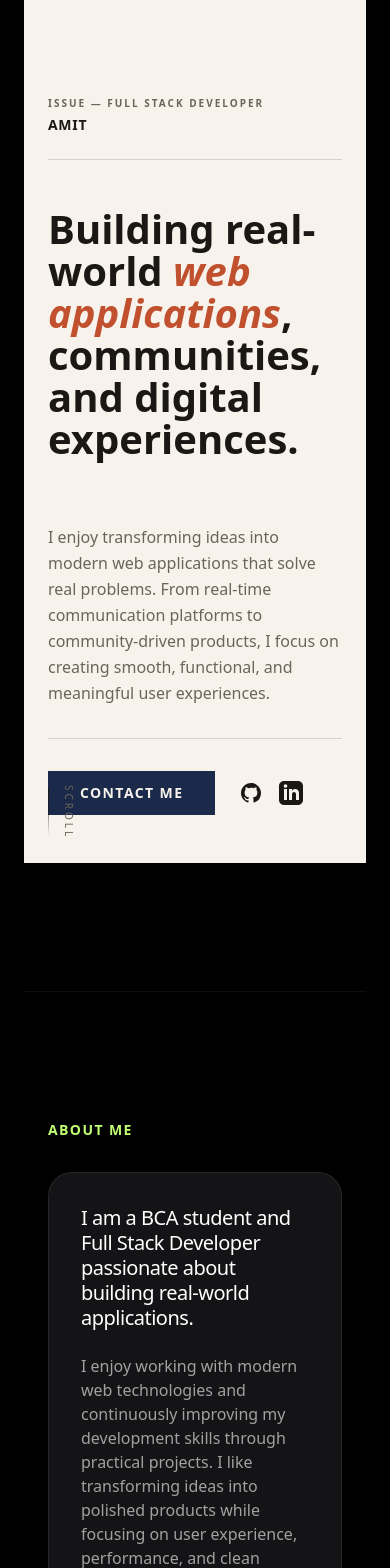
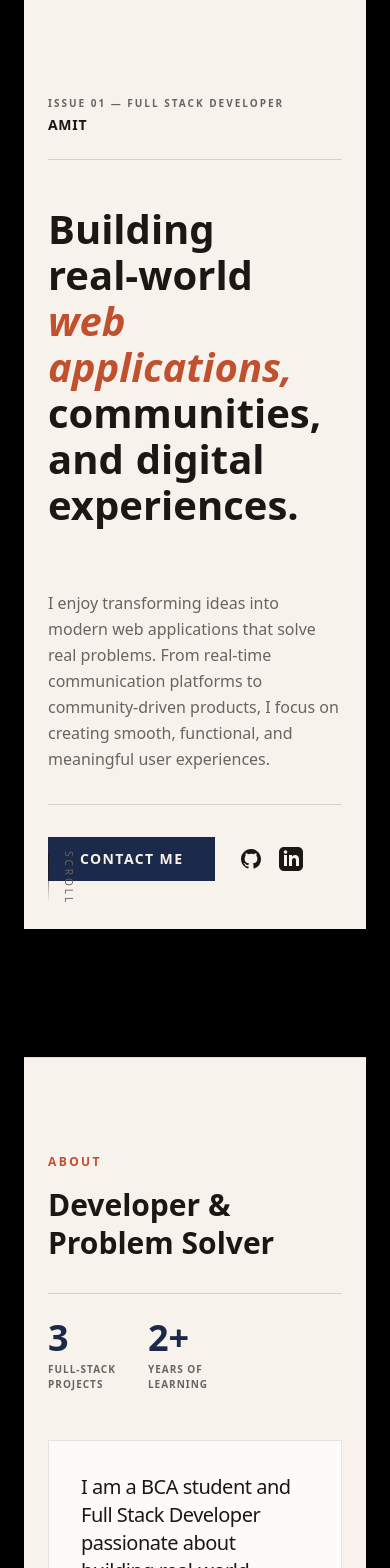
Before and after one commit to itsxmit1503/my-portfolio, a Next.js app: page / in a window 390 px wide. Shown: the top 1568 px of the page. Built offline with nearby package versions, Linux system fonts and the light colour scheme.

Commit message:
feat: site-wide animation overhaul, fix typography, and projects horizontal scroll gallery

```diff
--- a/src/components/sections/About.tsx
+++ b/src/components/sections/About.tsx
@@ -1,14 +1,51 @@
 "use client";
 
-import { motion } from "framer-motion";
+import { motion, useInView } from "framer-motion";
+import { useRef, useState, useEffect } from "react";
+
+function Counter({ to, suffix = "", duration = 2 }: { to: number; suffix?: string; duration?: number }) {
+  const ref = useRef<HTMLSpanElement>(null);
+  const inView = useInView(ref, { once: true, margin: "-50px" });
+  const [count, setCount] = useState(0);
+
+  useEffect(() => {
+    if (!inView) return;
+    let startTime: number | null = null;
+    let animationFrame: number;
+
+    const animate = (timestamp: number) => {
+      if (!startTime) startTime = timestamp;
+      const progress = timestamp - startTime;
+      const percentage = Math.min(progress / (duration * 1000), 1);
+
+      // easeOutExpo
+      const ease = percentage === 1 ? 1 : 1 - Math.pow(2, -10 * percentage);
+
+      setCount(Math.floor(ease * to));
+
+      if (percentage < 1) {
+        animationFrame = requestAnimationFrame(animate);
+      }
+    };
+
+    animationFrame = requestAnimationFrame(animate);
+    return () => cancelAnimationFrame(animationFrame);
+  }, [inView, to, duration]);
+
+  return (
+    <span ref={ref} className="tabular-nums">
+      {count}{suffix}
+    </span>
+  );
+}
 
 export function About() {
   return (
-    <section id="about" className="relative w-full py-32 border-t border-white/5">
+    <section id="about" className="relative w-full py-24 bg-[#F7F3EC] border-t border-[#1A1714]/10">
       <motion.div
         initial="hidden"
         whileInView="show"
-        viewport={{ once: true, margin: "-100px" }}
+        viewport={{ once: true, margin: "-50px" }}
         variants={{
           hidden: { opacity: 0 },
           show: {
@@ -16,38 +53,59 @@ export function About() {
             transition: { staggerChildren: 0.15, delayChildren: 0.1 }
           }
         }}
-        className="w-full max-w-5xl mx-auto px-6"
+        className="w-full max-w-5xl mx-auto px-6 lg:px-12 flex flex-col md:flex-row gap-12"
       >
+        <div className="w-full md:w-1/3">
           <motion.h2
-          variants={{ hidden: { opacity: 0, y: 20 }, show: { opacity: 1, y: 0, transition: { duration: 0.8, ease: [0.16, 1, 0.3, 1] as const } } }}
-          className="text-sm font-semibold tracking-widest text-[#C1FF72] uppercase mb-8"
+            variants={{ hidden: { opacity: 0, y: 20 }, show: { opacity: 1, y: 0, transition: { duration: 0.8, ease: [0.16, 1, 0.3, 1] } } }}
+            className="text-xs font-semibold tracking-[0.2em] text-[#C1502E] uppercase mb-4 font-sans"
           >
-          About Me
+            About
           </motion.h2>
+          <motion.h3
+            variants={{ hidden: { opacity: 0, y: 20 }, show: { opacity: 1, y: 0, transition: { duration: 0.8, ease: [0.16, 1, 0.3, 1] } } }}
+            className="font-serif text-3xl md:text-4xl font-[600] text-[#1A1714] leading-tight mb-8"
+          >
+            Developer & <br/> Problem Solver
+          </motion.h3>
 
           <motion.div
-          variants={{ hidden: { opacity: 0, y: 40 }, show: { opacity: 1, y: 0, transition: { duration: 0.8, ease: [0.16, 1, 0.3, 1] as const } } }}
-          className="bg-[#141416] border border-white/[0.08] rounded-3xl p-8 md:p-12 shadow-2xl relative group overflow-hidden"
+            variants={{ hidden: { opacity: 0, y: 20 }, show: { opacity: 1, y: 0, transition: { duration: 0.8, ease: [0.16, 1, 0.3, 1] } } }}
+            className="flex gap-8 border-t border-[#1A1714]/15 pt-6"
           >
-          <div className="absolute inset-0 bg-gradient-to-br from-white/5 to-transparent opacity-0 group-hover:opacity-100 transition-opacity duration-700 pointer-events-none" />
+            <div className="flex flex-col">
+              <span className="font-serif text-4xl text-[#1B2A4A] font-[600] mb-1">
+                <Counter to={3} />
+              </span>
+              <span className="text-[10px] font-bold tracking-widest text-[#6B6459] uppercase font-sans">
+                Full-Stack<br/>Projects
+              </span>
+            </div>
+            <div className="flex flex-col">
+              <span className="font-serif text-4xl text-[#1B2A4A] font-[600] mb-1">
+                <Counter to={2} suffix="+" />
+              </span>
+              <span className="text-[10px] font-bold tracking-widest text-[#6B6459] uppercase font-sans">
+                Years of<br/>Learning
+              </span>
+            </div>
+          </motion.div>
+        </div>
 
-          <div className="grid grid-cols-1 md:grid-cols-2 gap-12 text-lg text-neutral-400 leading-relaxed relative z-10">
-            <div>
-              <p className="mb-6 text-white font-medium text-xl md:text-2xl tracking-tight leading-tight">
+        <motion.div
+          variants={{ hidden: { opacity: 0, y: 40 }, show: { opacity: 1, y: 0, transition: { duration: 0.8, ease: [0.16, 1, 0.3, 1] } } }}
+          className="w-full md:w-2/3 bg-[#FDFBF7] border border-[#1A1714]/10 p-8 md:p-12 transition-colors hover:border-[#1A1714]/30 group"
+        >
+          <div className="flex flex-col gap-6 text-base md:text-lg text-[#6B6459] leading-relaxed font-sans relative z-10">
+            <p className="text-[#1A1714] font-medium text-xl md:text-2xl tracking-tight leading-[1.4] font-serif">
               I am a BCA student and Full Stack Developer passionate about building real-world applications.
             </p>
-              <p className="text-base">
+            <p>
               I enjoy working with modern web technologies and continuously improving my development skills through practical projects. I like transforming ideas into polished products while focusing on user experience, performance, and clean development practices.
             </p>
-            </div>
-            <div className="text-base">
-              <p className="mb-6">
-                Currently based in Bhiwani, Haryana, I am studying at Dr. Harisingh Gaur Vishwavidyalaya, Sagar.
+            <p>
+              Currently based in Bhiwani, Haryana, I am studying at Dr. Harisingh Gaur Vishwavidyalaya, Sagar. I am actively learning advanced full-stack development concepts, databases, software engineering fundamentals, and scalable web application development to push my technical boundaries further.
             </p>
-              <p>
-                I am actively learning advanced full-stack development concepts, databases, software engineering fundamentals, and scalable web application development to push my technical boundaries further.
-              </p>
-            </div>
           </div>
         </motion.div>
       </motion.div>
--- a/src/components/sections/Hero.tsx
+++ b/src/components/sections/Hero.tsx
@@ -39,6 +39,17 @@ export function Hero() {
     }, 0);
   }, { scope: containerRef });
 
+  const headlineWords = [
+    { text: "Building", italic: false, highlight: false },
+    { text: "real-world", italic: false, highlight: false },
+    { text: "web", italic: true, highlight: true },
+    { text: "applications,", italic: true, highlight: true },
+    { text: "communities,", italic: false, highlight: false },
+    { text: "and", italic: false, highlight: false },
+    { text: "digital", italic: false, highlight: false },
+    { text: "experiences.", italic: false, highlight: false }
+  ];
+
   return (
     <section ref={containerRef} className="relative min-h-screen flex flex-col justify-between pt-24 pb-12 overflow-hidden bg-[#F7F3EC]">
 
@@ -53,7 +64,7 @@ export function Hero() {
         >
           <div className="flex flex-col gap-1">
             <span className="text-[#6B6459] text-[10px] font-bold tracking-[0.2em] uppercase font-sans">
-              Issue — Full Stack Developer
+              Issue 01 — Full Stack Developer
             </span>
             <span className="text-[#1A1714] text-sm font-semibold uppercase tracking-wider font-sans">
               Amit
@@ -65,17 +76,25 @@ export function Hero() {
           </span>
         </motion.div>
 
-        {/* Big Serif Headline */}
+        {/* Big Serif Headline with Kinetic Text */}
         <div className="w-full mb-16 flex-1 flex items-center">
-          <motion.h1
-            ref={headlineRef}
-            initial={{ opacity: 0, y: 40 }}
-            animate={{ opacity: 1, y: 0 }}
-            transition={{ duration: 1, ease: [0.16, 1, 0.3, 1] }}
-            className="font-serif text-[clamp(2.5rem,5vw,4.5rem)] font-[600] text-[#1A1714] leading-[1.05] tracking-normal max-w-4xl"
-          >
-            Building real-world <span className="text-[#C1502E] italic">web applications</span>, communities, and digital experiences.
-          </motion.h1>
+          <h1 ref={headlineRef} className="font-serif text-[clamp(2.5rem,5vw,4.5rem)] font-[600] text-[#1A1714] leading-[1.05] tracking-normal max-w-4xl flex flex-wrap gap-x-[0.3em] gap-y-[0.1em]">
+            {headlineWords.map((word, i) => (
+              <motion.span
+                key={i}
+                initial={{ opacity: 0, y: 30, filter: "blur(10px)" }}
+                animate={{ opacity: 1, y: 0, filter: "blur(0px)" }}
+                transition={{
+                  duration: 1,
+                  delay: i * 0.1,
+                  ease: [0.16, 1, 0.3, 1]
+                }}
+                className={`inline-block ${word.italic ? "italic" : ""} ${word.highlight ? "text-[#C1502E]" : ""}`}
+              >
+                {word.text}
+              </motion.span>
+            ))}
+          </h1>
         </div>
 
         {/* Asymmetric Lower Right Content */}
@@ -84,7 +103,7 @@ export function Hero() {
             ref={contentRef}
             initial={{ opacity: 0, x: 20 }}
             animate={{ opacity: 1, x: 0 }}
-            transition={{ duration: 1, delay: 0.2, ease: [0.16, 1, 0.3, 1] }}
+            transition={{ duration: 1, delay: 0.5, ease: [0.16, 1, 0.3, 1] }}
             className="w-full md:w-5/12 flex flex-col gap-8 md:-mt-32 bg-[#F7F3EC] md:p-6 lg:p-8"
           >
             <p className="text-base md:text-lg text-[#6B6459] leading-relaxed font-sans">
--- /dev/null
+++ b/src/components/ui/ScrollProgress.tsx
@@ -0,0 +1,21 @@
+"use client";
+
+import { motion, useScroll, useSpring } from "framer-motion";
+
+export function ScrollProgress() {
+  const { scrollYProgress } = useScroll();
+  const scaleY = useSpring(scrollYProgress, {
+    stiffness: 100,
+    damping: 30,
+    restDelta: 0.001
+  });
+
+  return (
+    <div className="fixed right-6 top-1/2 -translate-y-1/2 w-[1px] h-32 bg-[#1A1714]/10 z-50 hidden md:block">
+      <motion.div
+        className="w-[2px] -ml-[0.5px] bg-[#1A1714] origin-top"
+        style={{ scaleY, height: "100%" }}
+      />
+    </div>
+  );
+}
```
Also changed, not shown: src/app/layout.tsx (+4 -1 lines), src/components/sections/Products.tsx (+38 -61 lines), src/components/ui/Preloader.tsx (added, +66 -0 lines). Lines whose indentation alone changed are shown as unchanged.
